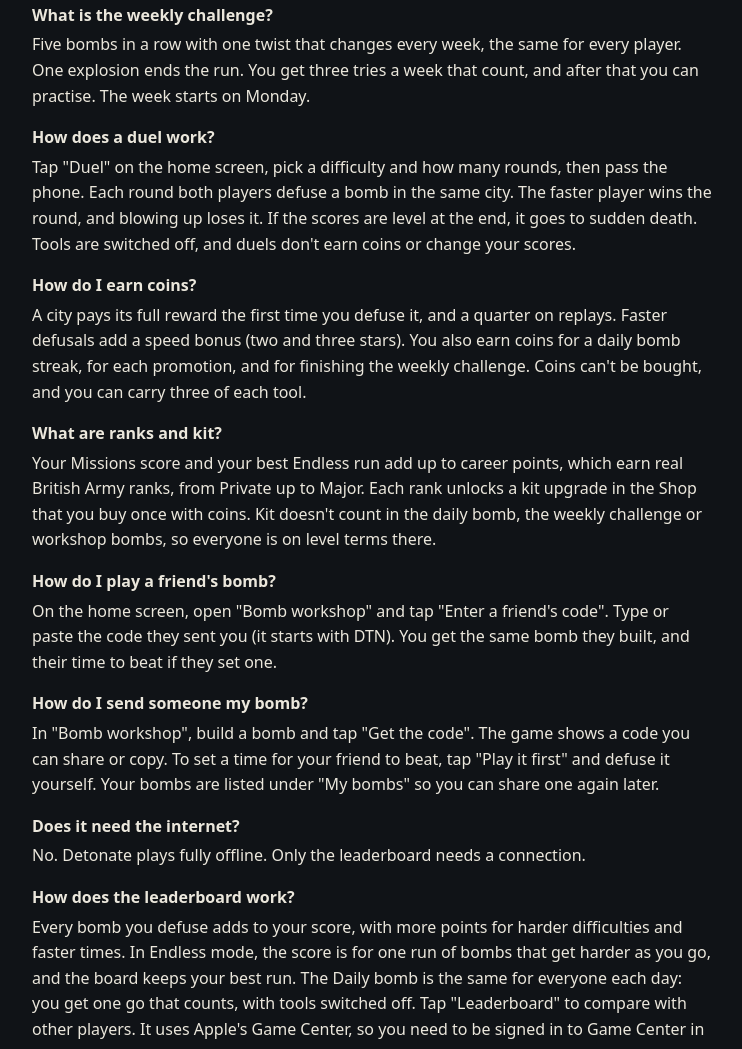
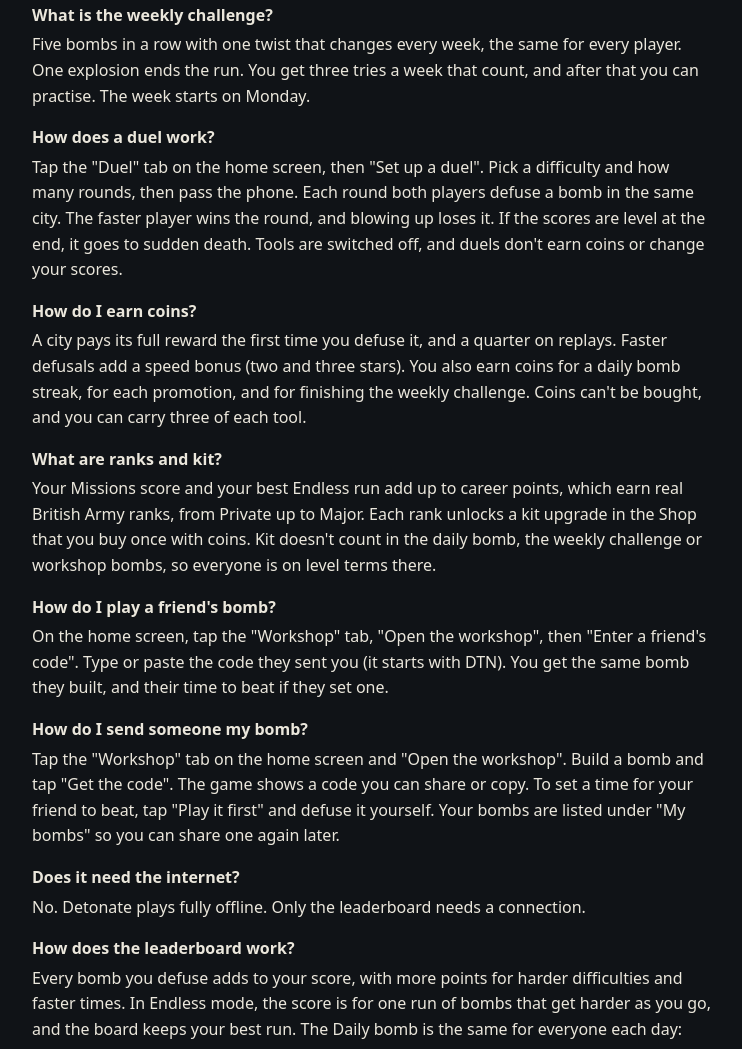
Before and after one commit to markyb250/detonate, a plain HTML site: page support.html in a window 1280 px wide. Shown: the part 1313-2362 px from the top of the page, without its empty margins (268-1010 px from the left). Drawn offline with Linux system fonts and the light colour scheme.

Commit message:
Support page: wording matches the new home screen tabs
Co-Authored-By: Claude Fable 5.2 <noreply@anthropic.com>

```diff
--- a/support.html
+++ b/support.html
@@ -57,15 +57,15 @@
     <dt>What is the weekly challenge?</dt>
     <dd>Five bombs in a row with one twist that changes every week, the same for every player. One explosion ends the run. You get three tries a week that count, and after that you can practise. The week starts on Monday.</dd>
     <dt>How does a duel work?</dt>
-    <dd>Tap "Duel" on the home screen, pick a difficulty and how many rounds, then pass the phone. Each round both players defuse a bomb in the same city. The faster player wins the round, and blowing up loses it. If the scores are level at the end, it goes to sudden death. Tools are switched off, and duels don't earn coins or change your scores.</dd>
+    <dd>Tap the "Duel" tab on the home screen, then "Set up a duel". Pick a difficulty and how many rounds, then pass the phone. Each round both players defuse a bomb in the same city. The faster player wins the round, and blowing up loses it. If the scores are level at the end, it goes to sudden death. Tools are switched off, and duels don't earn coins or change your scores.</dd>
     <dt>How do I earn coins?</dt>
     <dd>A city pays its full reward the first time you defuse it, and a quarter on replays. Faster defusals add a speed bonus (two and three stars). You also earn coins for a daily bomb streak, for each promotion, and for finishing the weekly challenge. Coins can't be bought, and you can carry three of each tool.</dd>
     <dt>What are ranks and kit?</dt>
     <dd>Your Missions score and your best Endless run add up to career points, which earn real British Army ranks, from Private up to Major. Each rank unlocks a kit upgrade in the Shop that you buy once with coins. Kit doesn't count in the daily bomb, the weekly challenge or workshop bombs, so everyone is on level terms there.</dd>
     <dt>How do I play a friend's bomb?</dt>
-    <dd>On the home screen, open "Bomb workshop" and tap "Enter a friend's code". Type or paste the code they sent you (it starts with DTN). You get the same bomb they built, and their time to beat if they set one.</dd>
+    <dd>On the home screen, tap the "Workshop" tab, "Open the workshop", then "Enter a friend's code". Type or paste the code they sent you (it starts with DTN). You get the same bomb they built, and their time to beat if they set one.</dd>
     <dt>How do I send someone my bomb?</dt>
-    <dd>In "Bomb workshop", build a bomb and tap "Get the code". The game shows a code you can share or copy. To set a time for your friend to beat, tap "Play it first" and defuse it yourself. Your bombs are listed under "My bombs" so you can share one again later.</dd>
+    <dd>Tap the "Workshop" tab on the home screen and "Open the workshop". Build a bomb and tap "Get the code". The game shows a code you can share or copy. To set a time for your friend to beat, tap "Play it first" and defuse it yourself. Your bombs are listed under "My bombs" so you can share one again later.</dd>
     <dt>Does it need the internet?</dt>
     <dd>No. Detonate plays fully offline. Only the leaderboard needs a connection.</dd>
     <dt>How does the leaderboard work?</dt>
```
